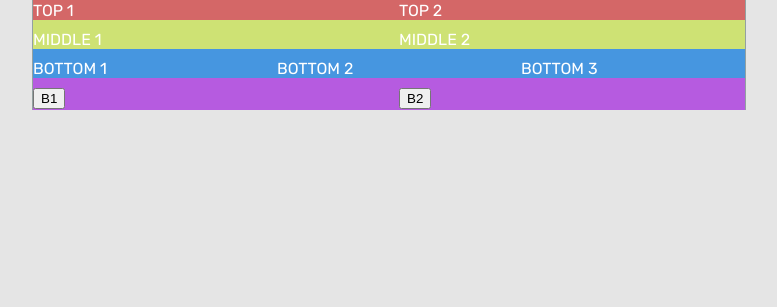
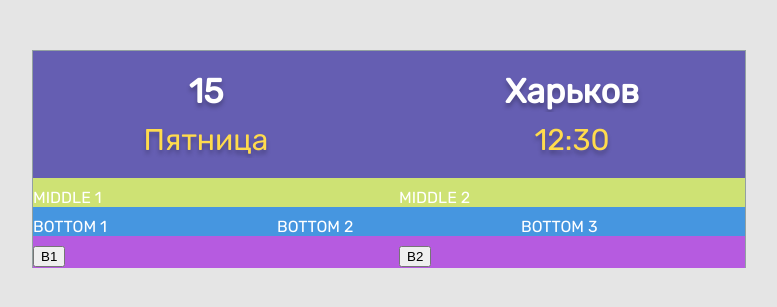
Before and after one commit to Evgeny-TechnoNinja/moment-weather, a Flask app: page / in a window 1280 px wide. Shown: the top 307 px of the page, without its empty margins (251-1028 px from the left). Run offline with Flask 2, Linux system fonts and the light colour scheme.

Commit message:
start of notification card

```diff
--- a/app/static/dist/css/main.css
+++ b/app/static/dist/css/main.css
@@ -303,10 +303,12 @@ button:active,
   outline: 0; }
 
 .weather {
+  margin-top: 20px;
   background-color: #2F259DB2;
   border: 1px solid #93a1a1; }
-  .weather__content-top {
-    background-color: #d46767; }
+  @media (min-width: 640px) {
+    .weather {
+      margin-top: 50px; } }
   .weather__content-middle {
     background-color: #cee274; }
   .weather__content-bottom {
@@ -315,4 +317,31 @@ button:active,
 .control-panel {
   background-color: #b65be0; }
 
+.card-notifi {
+  padding-top: 20px;
+  padding-bottom: 20px;
+  padding-right: 10px;
+  padding-left: 10px; }
+  .card-notifi__content_bottom {
+    margin-top: 10px; }
+  .card-notifi__txt {
+    display: block;
+    text-align: center;
+    white-space: nowrap;
+    overflow: hidden;
+    text-overflow: ellipsis;
+    text-shadow: 0px 4px 4px #00000040; }
+    .card-notifi__txt_big {
+      font-weight: bold;
+      font-size: 24px; }
+      @media (min-width: 640px) {
+        .card-notifi__txt_big {
+          font-size: 34px; } }
+    .card-notifi__txt_accent {
+      font-size: 20px;
+      color: #FFDB4D; }
+      @media (min-width: 640px) {
+        .card-notifi__txt_accent {
+          font-size: 30px; } }
+
 /*# sourceMappingURL=main.css.map */
--- /dev/null
+++ b/app/static/src/scss/components/_cards.scss
@@ -0,0 +1,36 @@
+.card-notifi {
+    padding-top: 20px;
+    padding-bottom: 20px;
+    padding-right: 10px;
+    padding-left: 10px;
+    &__content_top {
+
+    }
+    &__content_bottom {
+        margin-top: 10px;
+
+    }
+    &__txt {
+        display: block;
+        text-align: center;
+        white-space: nowrap;
+        overflow: hidden;
+        text-overflow: ellipsis;
+        text-shadow: 0px 4px 4px $swatch_10;
+
+        &_big{
+            font-weight: bold;
+            font-size: 24px;
+            @media (min-width: $md) {
+                font-size: 34px;
+            }
+        }
+        &_accent{
+            font-size: 20px;
+            color: $swatch_5;
+            @media (min-width: $md) {
+                font-size: 30px;
+            }
+        }
+    }
+}
--- a/app/static/src/scss/components/_weather.scss
+++ b/app/static/src/scss/components/_weather.scss
@@ -1,8 +1,12 @@
 .weather {
+    margin-top: 20px;
     background-color: $swatch_0;
     border: 1px solid $swatch_2;
+    @media (min-width: $md) {
+        margin-top: 50px;
+    }
     &__content-top {
-        background-color: rgb(212, 103, 103);
+        // background-color: rgb(212, 103, 103);
     }
     &__content-middle {
         background-color: rgb(206, 226, 116);
--- a/app/static/src/scss/main.scss
+++ b/app/static/src/scss/main.scss
@@ -5,3 +5,4 @@
 @import "components/base";
 @import "components/weather";
 @import "components/control";
+@import "components/cards";
--- a/app/static/src/scss/vars/_variables.scss
+++ b/app/static/src/scss/vars/_variables.scss
@@ -14,3 +14,4 @@ $swatch_6: #00AAD45C;
 $swatch_7: #c4c4c428;
 $swatch_8: #E5E5E5;
 $swatch_9: #d33682;
+$swatch_10: #00000040;
--- a/app/templates/index.html
+++ b/app/templates/index.html
@@ -5,8 +5,26 @@
         <div class="weather">
             <div class="weather__content-top">
                 <div class="grid">
-                    <div class="grid__item width-1-2">TOP 1</div>
-                    <div class="grid__item width-1-2">TOP 2</div>
+                    <div class="grid__item width-1-2">
+                        <div class="card-notifi">
+                            <div class="card-notifi__content_top">
+                                <span class="card-notifi__txt card-notifi__txt_big">15</span>
+                            </div>
+                            <div class="card-notifi__content_bottom">
+                                <span class="card-notifi__txt card-notifi__txt_accent">Пятница</span>
+                            </div>
+                        </div>
+                    </div>
+                    <div class="grid__item width-1-2">
+                        <div class="card-notifi">
+                            <div class="card-notifi__content_top">
+                                <span class="card-notifi__txt card-notifi__txt_big">Харьков</span>
+                            </div>
+                            <div class="card-notifi__content_bottom">
+                                <span class="card-notifi__txt card-notifi__txt_accent">12:30</span>
+                            </div>
+                        </div>
+                    </div>
                 </div>
             </div>
             <div class="weather__content-middle">
```
